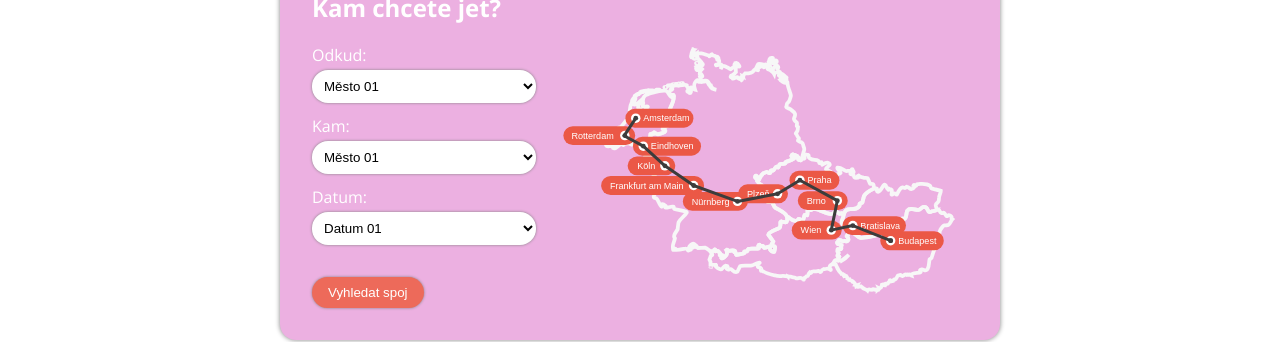
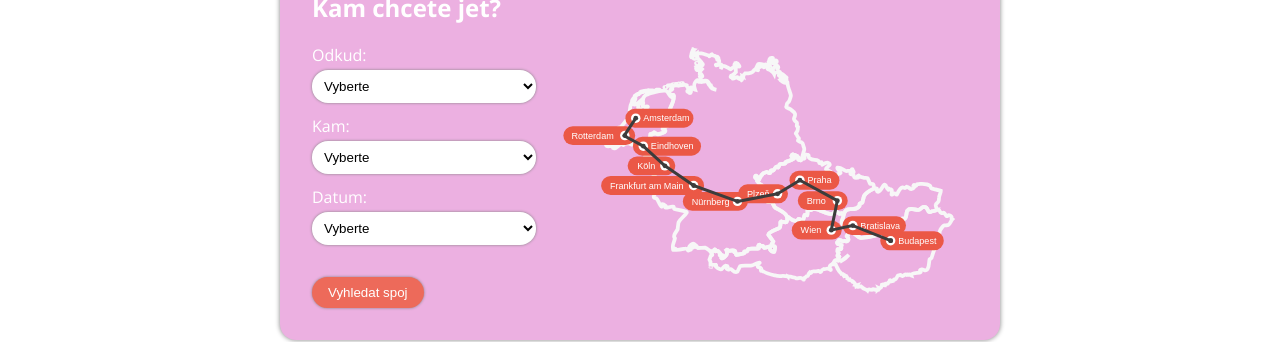
Before and after one commit to veronika-sesay/leviexpress-starter, a React app: page / in a window 1280 px wide. Shown: the part 322-664 px from the top of the page. Built offline with nearby package versions, Linux system fonts and the light colour scheme.

Commit message:
Default values for all three select boxes.

```diff
--- a/src/components/JourneyPicker/index.jsx
+++ b/src/components/JourneyPicker/index.jsx
@@ -10,6 +10,7 @@ export const JourneyPicker = ({ onJourneyChange }) => (
         <label>
           <div className="journey-picker__label">Odkud:</div>
           <select>
+            <option value="">Vyberte</option>
             <option value="mesto01">Město 01</option>
             <option value="mesto02">Město 02</option>
             <option value="mesto03">Město 03</option>
@@ -20,6 +21,7 @@ export const JourneyPicker = ({ onJourneyChange }) => (
         <label>
           <div className="journey-picker__label">Kam:</div>
           <select>
+            <option value="">Vyberte</option>
             <option value="mesto01">Město 01</option>
             <option value="mesto02">Město 02</option>
             <option value="mesto03">Město 03</option>
@@ -30,6 +32,7 @@ export const JourneyPicker = ({ onJourneyChange }) => (
         <label>
           <div className="journey-picker__label">Datum:</div>
           <select>
+            <option value="">Vyberte</option>
             <option value="datum01">Datum 01</option>
             <option value="datum02">Datum 02</option>
             <option value="datum03">Datum 03</option>
```
